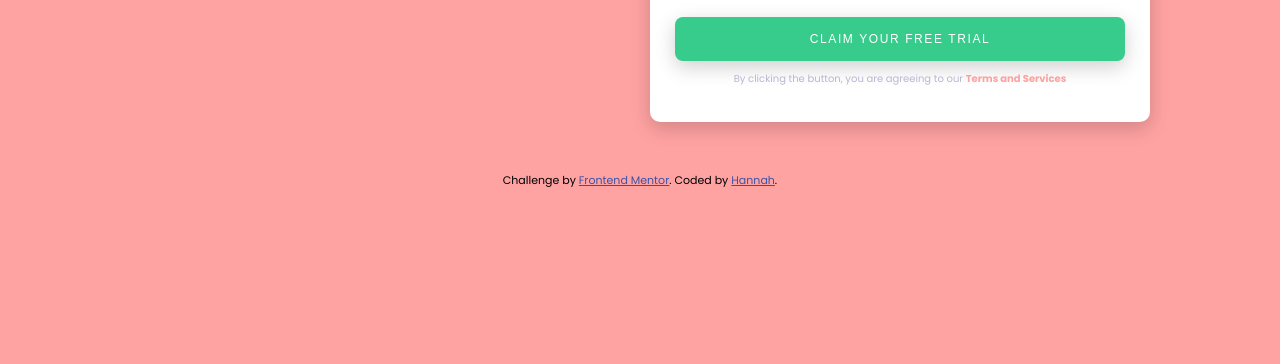
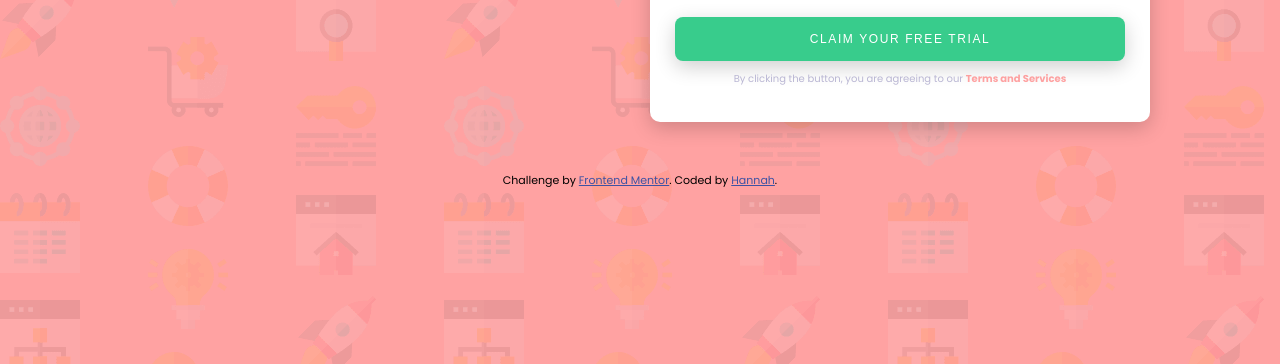
Before and after one commit to hannah-saurusrex/intro-with-signup-form, a website: page app/index.html in a window 1280 px wide. Shown: the part 436-800 px from the top of the page. Drawn offline with Linux system fonts and the light colour scheme.

Commit message:
adjusted background image styling

```diff
--- a/app/assets/styles/styles.css
+++ b/app/assets/styles/styles.css
@@ -17,6 +17,8 @@ body {
     padding-top: 10%;
     width: 80%;
     background-color: var(--red);
+    background-image: url("/app/assets/images/bg-intro-desktop.png");
+    background-repeat: no-repeat;
 }
 
 .main {
--- a/app/temp/styles/styles.css
+++ b/app/temp/styles/styles.css
@@ -15,7 +15,9 @@ body {
   max-width: 1440px;
   padding-top: 10%;
   width: 80%;
-  background-color: var(--red); }
+  background-color: var(--red);
+  background-image: url("/app/assets/images/bg-intro-desktop.png");
+  background-repeat: no-repeat; }
 
 .main {
   display: flex;
```
